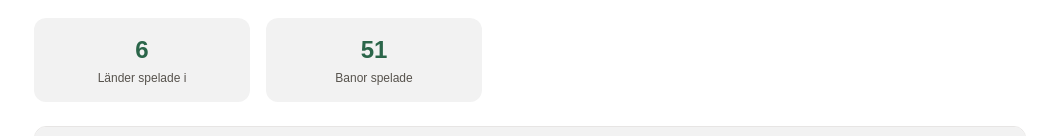
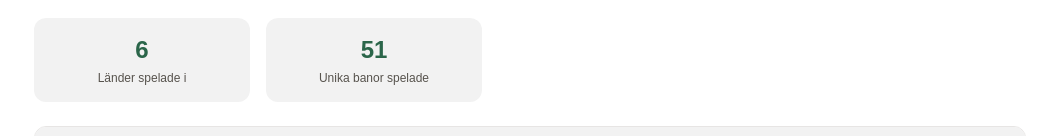
Before and after one commit to Dejan7704/tdg-app, a Next.js app: page /historik in a window 1280 px wide. Shown: the part 235-371 px from the top of the page, without its empty margins (110-1167 px from the left). Built offline with nearby package versions, Linux system fonts and the light colour scheme.

Commit message:
Historik: byt namn Banor spelade -> Unika banor spelade

```diff
--- a/src/app/historik/page.tsx
+++ b/src/app/historik/page.tsx
@@ -23,7 +23,7 @@ export default function HistorikPage() {
 
       <div className="grid grid-cols-2 gap-4 sm:max-w-md">
         <Stat label="Länder spelade i" value={uniqueCountries} />
-        <Stat label="Banor spelade" value={uniqueCourses} />
+        <Stat label="Unika banor spelade" value={uniqueCourses} />
       </div>
 
       <div className="flex flex-col gap-4">
```
